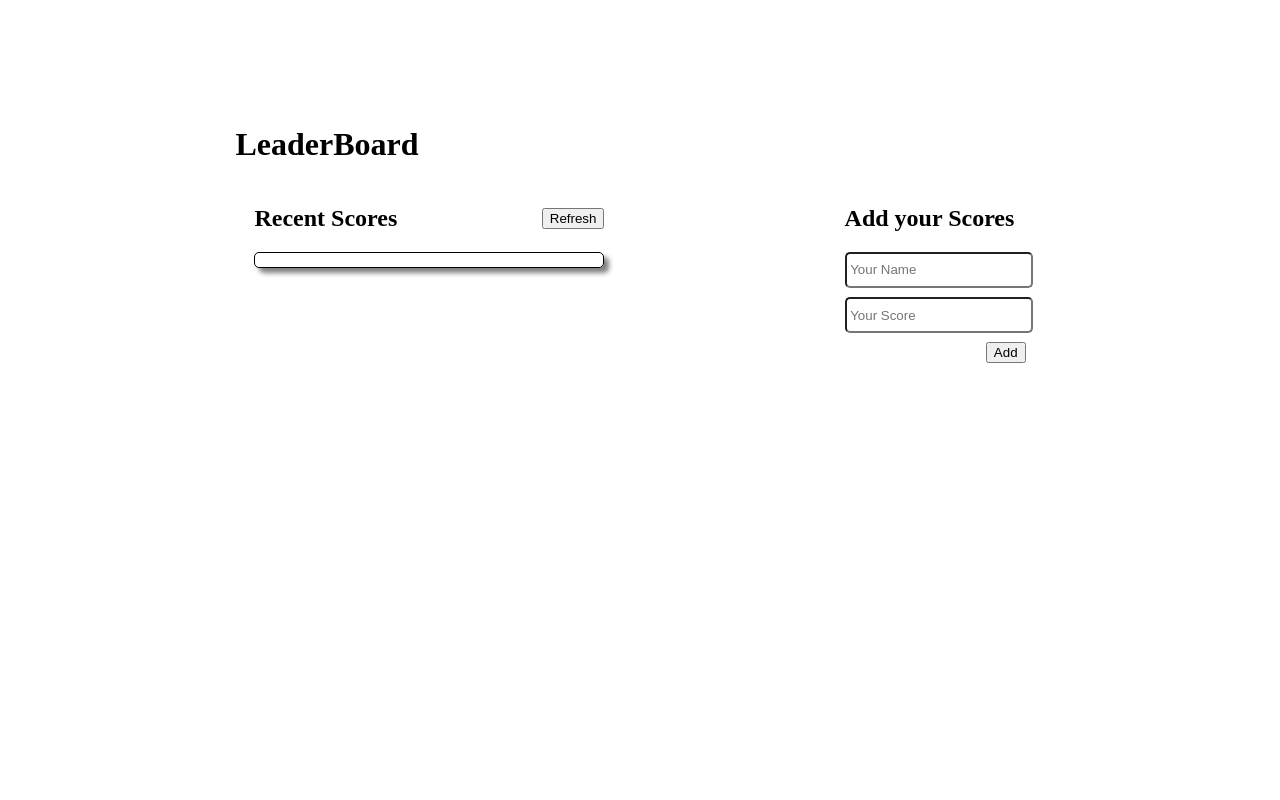
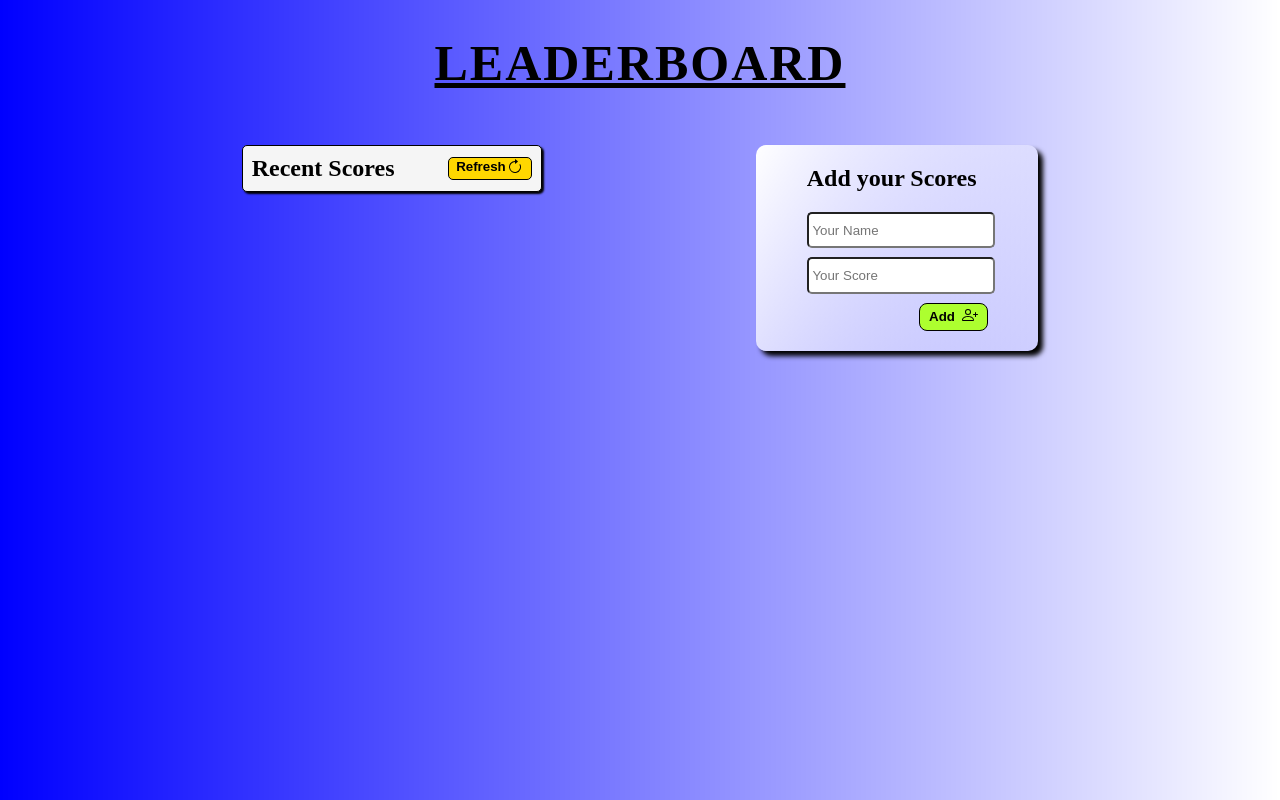
Before and after one commit to Shakir-Hussain12/LeaderBoard, a website built with webpack: page src/index.html in a window 1280 px wide. Built offline with nearby package versions, Linux system fonts and the light colour scheme.

Commit message:
Added simple styling and hover effects

```diff
--- a/src/index.html
+++ b/src/index.html
@@ -10,8 +10,11 @@
     <h1>LeaderBoard</h1>
     <div class="wrapper">
         <div class="left">
-            <h2>Recent Scores <button class="ref">Refresh</button></h2>
-            <ul class="scores">
+            <h2>Recent Scores <button class="ref">Refresh <span><svg xmlns="http://www.w3.org/2000/svg" width="16" height="16" fill="currentColor" class="bi bi-arrow-clockwise" viewBox="0 0 16 16">
+                <path fill-rule="evenodd" d="M8 3a5 5 0 1 0 4.546 2.914.5.5 0 0 1 .908-.417A6 6 0 1 1 8 2v1z"/>
+                <path d="M8 4.466V.534a.25.25 0 0 1 .41-.192l2.36 1.966c.12.1.12.284 0 .384L8.41 4.658A.25.25 0 0 1 8 4.466z"/>
+              </svg></span></button></h2>
+            <ul class="scores inactive">
             </ul>
         </div>
         <div class="right">
@@ -19,7 +22,10 @@
             <form action="">
                 <input type="text" id="username" placeholder="Your Name" required>
                 <input type="text" id="score" placeholder="Your Score" required>
-                <button type="submit" class="add">Add</button>
+                <button type="submit" class="add">Add <span><svg xmlns="http://www.w3.org/2000/svg" width="16" height="16" fill="currentColor" class="bi bi-person-plus" viewBox="0 0 16 16">
+                    <path d="M6 8a3 3 0 1 0 0-6 3 3 0 0 0 0 6zm2-3a2 2 0 1 1-4 0 2 2 0 0 1 4 0zm4 8c0 1-1 1-1 1H1s-1 0-1-1 1-4 6-4 6 3 6 4zm-1-.004c-.001-.246-.154-.986-.832-1.664C9.516 10.68 8.289 10 6 10c-2.29 0-3.516.68-4.168 1.332-.678.678-.83 1.418-.832 1.664h10z"/>
+                    <path fill-rule="evenodd" d="M13.5 5a.5.5 0 0 1 .5.5V7h1.5a.5.5 0 0 1 0 1H14v1.5a.5.5 0 0 1-1 0V8h-1.5a.5.5 0 0 1 0-1H13V5.5a.5.5 0 0 1 .5-.5z"/>
+                  </svg></span></button>
             </form>
         </div>
     </div>
--- a/src/index.js
+++ b/src/index.js
@@ -15,6 +15,7 @@ const getData = async () => {
 const feedList = async () => {
   const fillBoard = await getData();
   list.innerHTML = '';
+  list.classList.remove('inactive');
   fillBoard.result.forEach((item) => {
     if (typeof item.user !== 'object') {
       const li = list.appendChild(document.createElement('li'));
--- a/src/style.css
+++ b/src/style.css
@@ -1,10 +1,14 @@
 body {
   box-sizing: border-box;
+    background: linear-gradient(to right, blue, transparent);
 }
 
 h1 {
-  margin-inline-start: 18%;
-  margin-top: 10%;
+  text-align: center;
+  text-transform: uppercase;
+  font-size: 50px;
+  letter-spacing: 2px;
+  text-decoration: underline;
 }
 
 .wrapper {
@@ -15,13 +19,28 @@ h1 {
 }
 
 .left {
-  min-width: 350px;
+  min-width: 300px;
+}
+
+.right {
+  background: linear-gradient(120deg, white, transparent);
+  padding: 0 5%;
+  border-radius: 10px;
+  max-height: 28vh;
+  padding-bottom: 2%;
+  margin-top: 2%;
+  box-shadow: 5px 5px 5px black;
 }
 
 .left > h2 {
   display: flex;
     justify-content: space-between;
     align-items: center;
+    border: 1px solid;
+    padding: 3%;
+    border-radius: 5px;
+    background-color: whitesmoke;
+    box-shadow: 2px 2px 2px black;
 }
 
 .scores {
@@ -29,18 +48,24 @@ h1 {
     padding-inline-start: 0;
     border: 1px solid;
     padding: 2% 0;
-  box-shadow: 5px 5px 5px gray;
+    box-shadow: 5px 5px 5px grey;
     border-radius: 5px;
+    background: linear-gradient(45deg, white, transparent);
+    margin-top: -8%;
+    border-top: none;
 }
 
 .list-item {
   padding-inline-start: 5%;
-  letter-spacing: 2px;
+  letter-spacing: 1px;
   font-weight: bold;
+  font-family:Arial, Helvetica, sans-serif;
+  line-height: 30px;
 }
 
 .list-item:nth-child(even) {
-  background: lightgray;
+  background: black;
+  color: white;
 }
 
 input[type=text] {
@@ -53,4 +78,36 @@ input[type=text] {
 
 button[type=submit] {
   float: right;
+    min-width: 38%;
+    display: flex;
+    justify-content: space-between;
+    align-items: center;
+    background: greenyellow;
+    border-radius: 8px;
+    font-weight: bold;
+    border: 1px solid;
+    padding: 2% 5%;
 }
+
+.inactive {
+  display: none;
+}
+
+.ref {
+  display: flex;
+  min-width: 30%;
+  justify-content: space-evenly;
+  flex-direction: row;
+  font-weight: bold;
+  background-color: gold;
+  border-radius: 5px;
+  border: 1px solid;
+}
+
+input[type=text]:focus {
+  background-color: lightskyblue;
+}
+
+button:hover {
+  cursor: pointer;
+}
```
Lines whose indentation alone changed are shown as unchanged.
